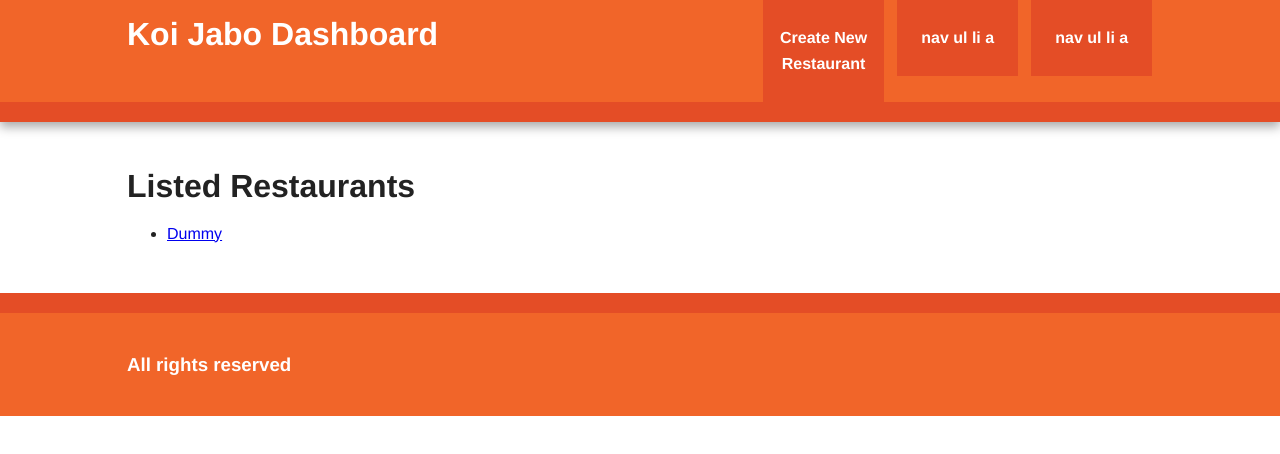
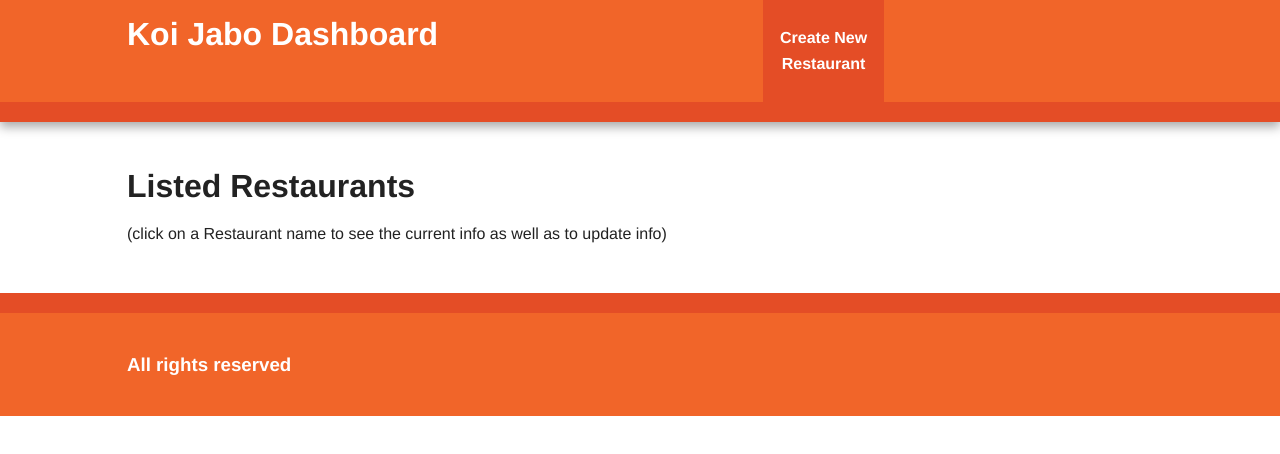
Before and after one commit to KoiJabo/KoiJabo-Dashboard, a plain HTML site: page index.html in a window 1280 px wide. Drawn offline with nearby package versions, Linux system fonts and the light colour scheme; no server answers.

Commit message:
demo list item removed, update meta info added on first page

```diff
--- a/index.html
+++ b/index.html
@@ -29,8 +29,6 @@
                 <nav>
                     <ul>
                         <li><a href="create.html">Create New Restaurant</a></li>
-                        <li><a href="#">nav ul li a</a></li>
-                        <li><a href="#">nav ul li a</a></li>
                     </ul>
                 </nav>
             </header>
@@ -42,12 +40,10 @@
                 <article>
                     <header>
                         <h1>Listed Restaurants</h1>
+                        <p>(click on a Restaurant name to see the current info as well as to update info)</p>
                     </header>
                     <section>
 						<ul id="restaurant-list">
-							<li>
-								<a href="update.html?_id=24343425345345453">Dummy</a>
-							</li>
 						</ul>
 					</section>
                 </article>
```
